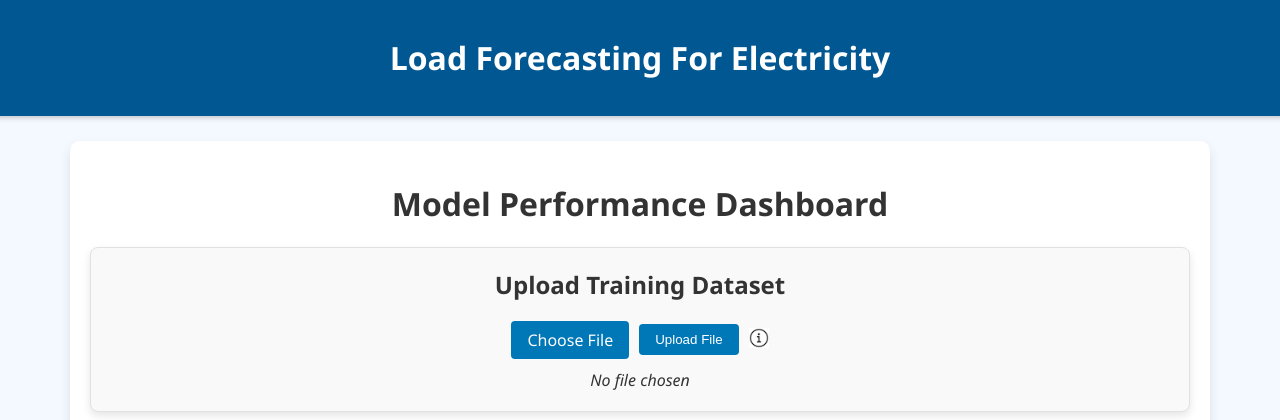
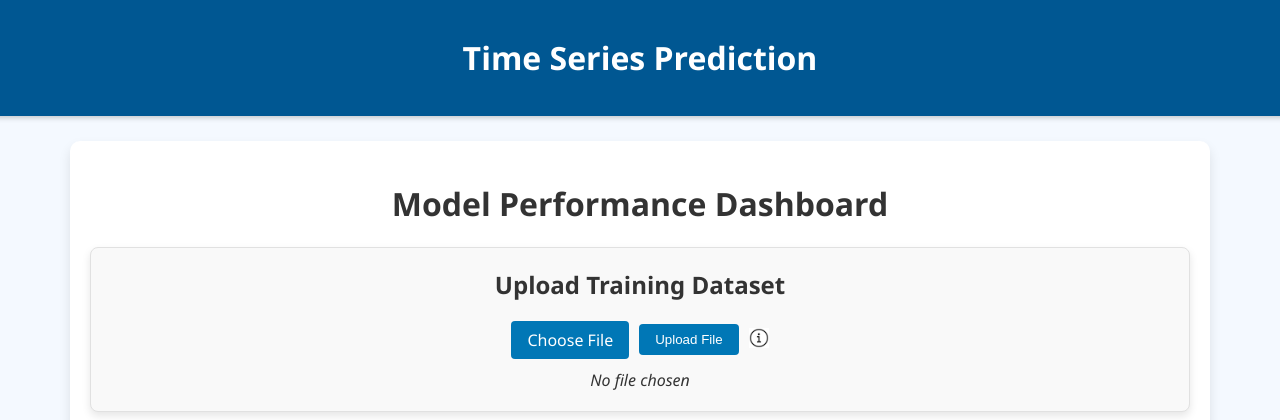
Before and after one commit to abdullahakif7401/Time-Series-Prediction, a Flask app: page / in a window 1280 px wide. Shown: the top 420 px of the page. Run offline with Flask 3, Linux system fonts and the light colour scheme.

Commit message:
Change title

```diff
--- a/templates/index.html
+++ b/templates/index.html
@@ -141,7 +141,7 @@
 </head>
 <body>
     <header>
-        <h1 class="nav-title">Load Forecasting For Electricity</h1>
+        <h1 class="nav-title">Time Series Prediction</h1>
     </header>
     <div class="container">
         <h1>Model Performance Dashboard</h1>
```
